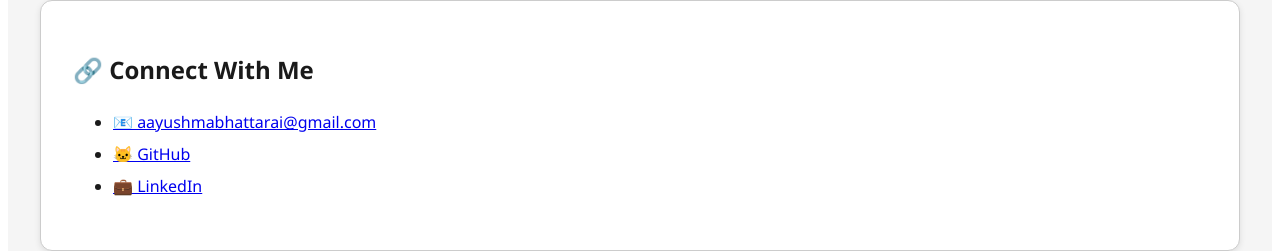
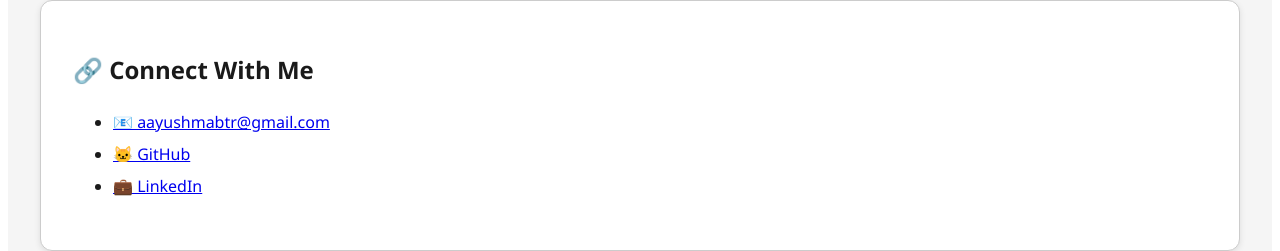
Before and after one commit to Aayushma78/aayushma-portfolio, a Next.js app: page / in a window 1280 px wide. Shown: the part 1297-1548 px from the top of the page. Built offline with nearby package versions, Linux system fonts and the light colour scheme.

Commit message:
Add animation, dark mode, and projects section

```diff
--- a/pages/index.js
+++ b/pages/index.js
@@ -114,8 +114,8 @@ return (
           <li><a href='/files/cerificate.pdf' target='_blank'>🏆 Website Audience Analysis Project – Recording Academy</a></li>
         </ul>
 <div style={{ display: 'flex', gap: '1rem', marginTop: '1rem' }}>
-          <img src='/certs/cert1.jpg' alt='Cert 1' style={{ width: '200px', borderRadius: '8px' }} />
-          <img src='/certs/cert2.jpg' alt='Cert 2' style={{ width: '200px', borderRadius: '8px' }} />
+          <img src='/certs/certification.pdf' alt='Cert 1' style={{ width: '200px', borderRadius: '8px' }} />
+          <img src='/certs/certificate.pdf' alt='Cert 2' style={{ width: '200px', borderRadius: '8px' }} />
         </div>
       </section>
 
@@ -129,7 +129,7 @@ return (
       }}>
         <h2 style={{ fontSize: '1.5rem', fontWeight: 'bold' }}>🔗 Connect With Me</h2>
         <ul style={{ marginTop: '1rem', lineHeight: '2' }}>
-          <li><a href='mailto:aayushmabhattarai@gmail.com'>📧 aayushmabhattarai@gmail.com</a></li>
+          <li><a href='mailto:aayushmabtr@gmail.com'>📧 aayushmabtr@gmail.com</a></li>
           <li><a href='https://github.com/aayushma' target='_blank'>🐱 GitHub</a></li>
           <li><a href='https://linkedin.com/in/aayushma-bhattarai' target='_blank'>💼 LinkedIn</a></li>
         </ul>
```
